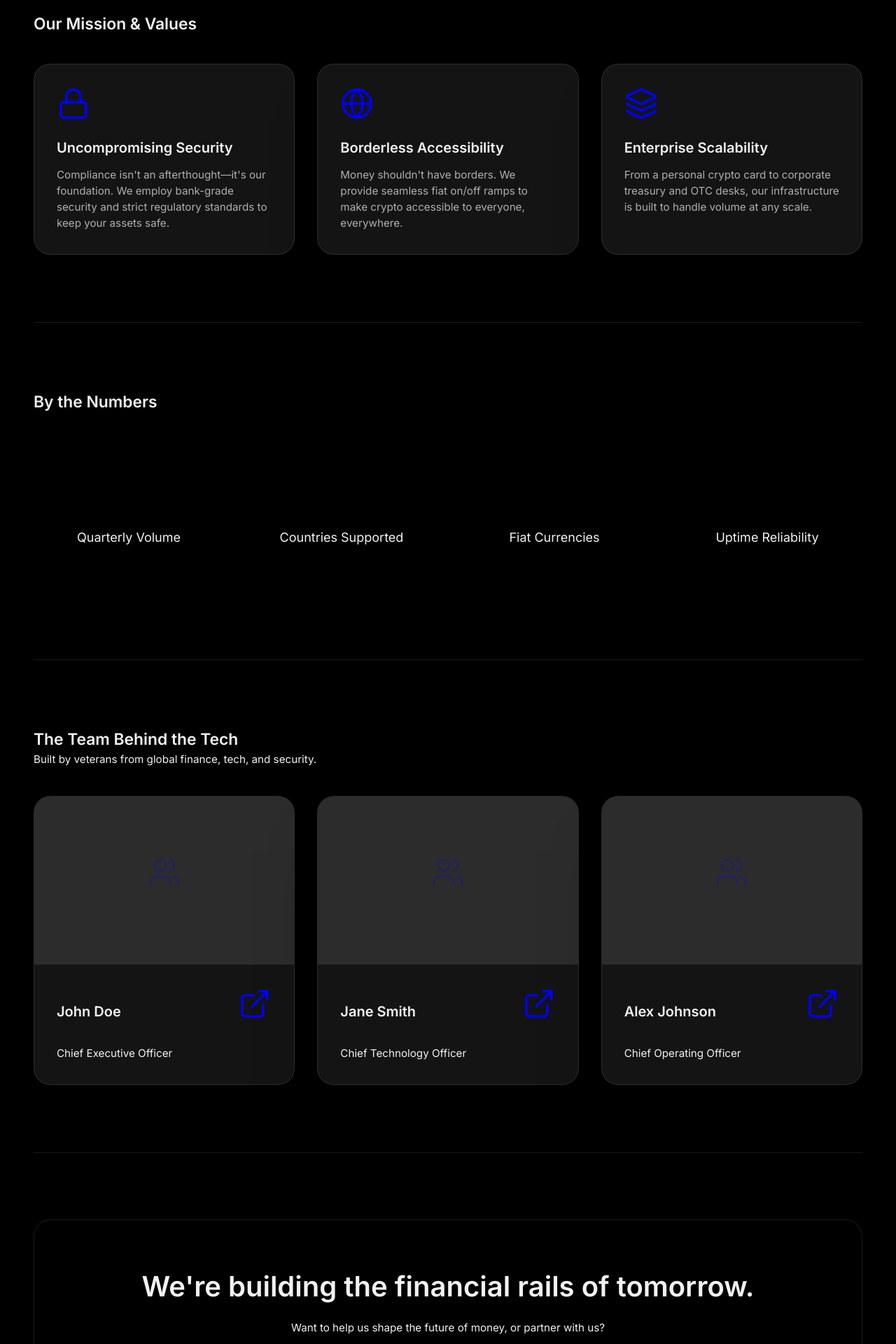
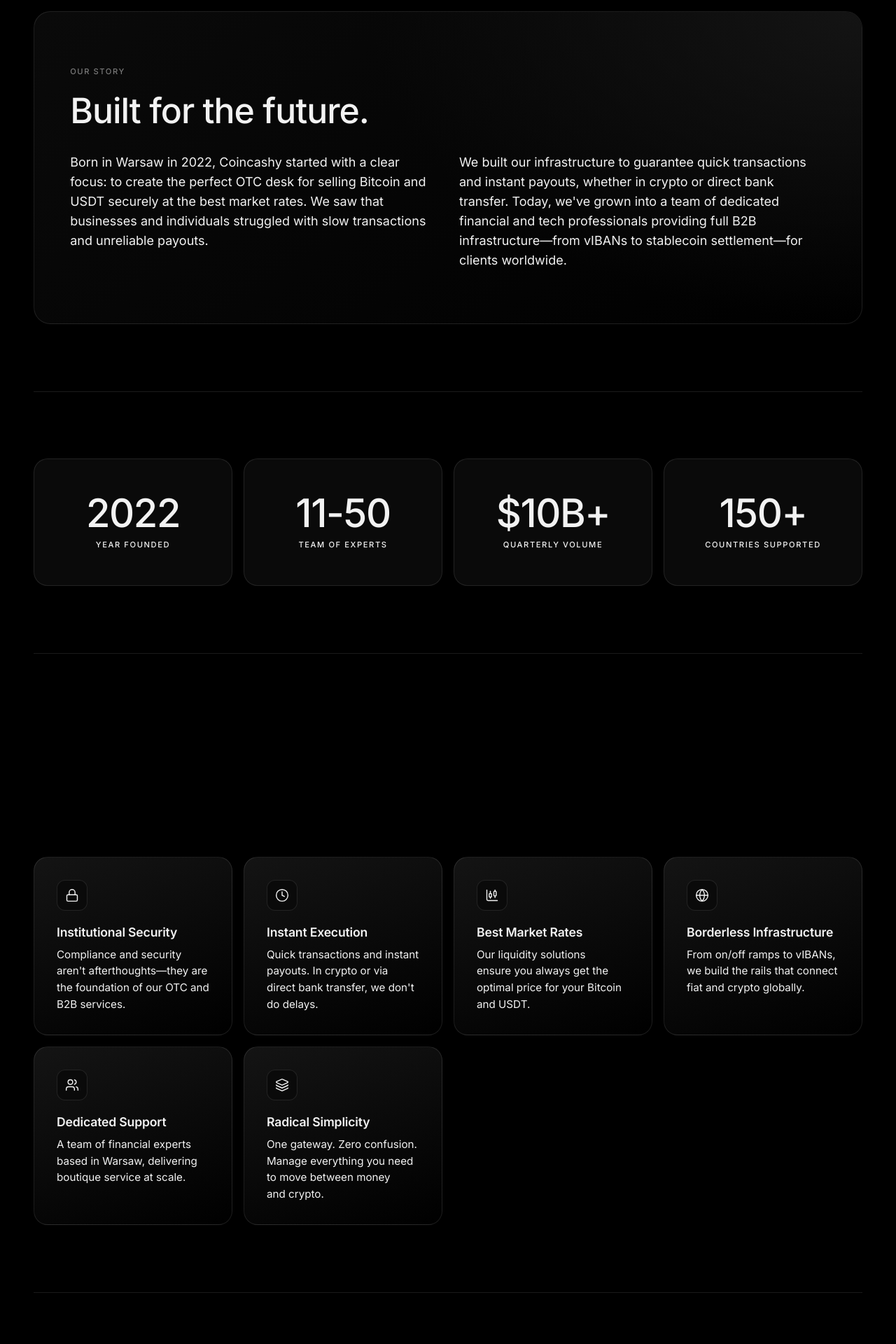
Before and after one commit to BlackFoxMetaverse/Coincashy_, a Next.js app: page /about in a window 1280 px wide. Shown: the part 880-2800 px from the top of the page at 70% size. Built offline with nearby package versions, Linux system fonts and the light colour scheme.

Commit message:
Revamp about page design with native components and responsive mobile layout

```diff
--- a/src/app/about/page.tsx
+++ b/src/app/about/page.tsx
@@ -1,21 +1,11 @@
-// @ts-nocheck
 import Footer from '@/components/Footer';
-export default function Home() {
+
+export default function About() {
   return (
     <>
-      ﻿<div>
+      <div>
+        <main className="page" id="about">
 
-
-
-
-
-
-
-
-
-
-  {/* =========================================================== HOME */}
-  <main className="page" id="about">
           <section className="hero" id="top">
             <div className="hero-bg" aria-hidden="true">
               <span className="hero-orb" />
@@ -24,34 +14,32 @@ export default function Home() {
             </div>
             <div className="wrap hero-inner">
               <div className="hero-copy hero-copy-center">
-          <h1 className="display" id="hero-title">
-            <span className="rw" style={{'--i': 0}}><span>Bridging</span></span> <span className="rw" style={{'--i': 1}}><span>the gap</span></span> <span className="rw" style={{'--i': 2}}><span>between</span></span><br /><span className="rw" style={{'--i': 3}}><span>traditional finance</span></span><br /><span className="rw" style={{'--i': 4}}><span>and the</span></span> <span className="rw" style={{'--i': 5}}><span><em>future of money.</em></span></span>
+                <h1 className="display" id="hero-title" style={{ opacity: 1, animation: 'none' }}>
+                  Bridging the gap between traditional finance and the future of money.
                 </h1>
-          <p className="lede">Coincashy is a global financial technology company. We build the infrastructure that allows individuals to spend freely and businesses to settle globally using crypto and stablecoins.</p>
+                <p className="lede" style={{ maxWidth: '800px', margin: '0 auto', opacity: 1, animation: 'none' }}>
+                  Founded in Warsaw in 2022, we built Coincashy to provide what the market was missing: a secure, instant, and institutional-grade gateway between crypto and fiat. Whether you need seamless OTC execution or robust B2B infrastructure, we move your money at the speed of the modern web.
+                </p>
               </div>
             </div>
           </section>
 
-    <section className="sec" id="mission">
+          <section className="sec" id="origin-story">
             <div className="wrap">
-        <header className="section-head">
-          <h2 className="title">Our Mission &amp; Values</h2>
-        </header>
-        <div className="about-grid-3">
-          <div className="about-card">
-            <div className="bc-ic"><svg className="ic" aria-hidden="true"><use href="#i-lock" /></svg></div>
-            <h3 className="about-title">Uncompromising Security</h3>
-            <p className="about-desc">Compliance isn't an afterthought—it's our foundation. We employ bank-grade security and strict regulatory standards to keep your assets safe.</p>
+              <div style={{ borderRadius: '24px', padding: 'clamp(2rem, 6vw, 5rem) clamp(1.25rem, 4vw, 4rem)', background: 'linear-gradient(145deg, var(--surface), var(--ground))', border: '1px solid var(--line)', position: 'relative', overflow: 'hidden' }}>
+                <div style={{ position: 'absolute', top: 0, right: 0, width: '60%', height: '100%', background: 'radial-gradient(ellipse at top right, var(--surface-2), transparent 70%)', pointerEvents: 'none' }} />
+
+                <div className="sec-head" style={{ position: 'relative', zIndex: 1, marginBottom: '2rem' }}>
+                  <p className="eyebrow">Our Story</p>
+                  <h2 className="h2" style={{ maxWidth: '600px' }}>Built for the future.</h2>
                 </div>
-          <div className="about-card">
-            <div className="bc-ic"><svg className="ic" aria-hidden="true"><use href="#i-globe" /></svg></div>
-            <h3 className="about-title">Borderless Accessibility</h3>
-            <p className="about-desc">Money shouldn't have borders. We provide seamless fiat on/off ramps to make crypto accessible to everyone, everywhere.</p>
-          </div>
-          <div className="about-card">
-            <div className="bc-ic"><svg className="ic" aria-hidden="true"><use href="#i-layers" /></svg></div>
-            <h3 className="about-title">Enterprise Scalability</h3>
-            <p className="about-desc">From a personal crypto card to corporate treasury and OTC desks, our infrastructure is built to handle volume at any scale.</p>
+                <div style={{ position: 'relative', zIndex: 1, display: 'grid', gridTemplateColumns: 'repeat(auto-fit, minmax(min(100%, 280px), 1fr))', gap: '2rem' }}>
+                  <p className="body" style={{ fontSize: 'clamp(1rem, 2.5vw, 1.125rem)', color: 'var(--hi)' }}>
+                    Born in Warsaw in 2022, Coincashy started with a clear focus: to create the perfect OTC desk for selling Bitcoin and USDT securely at the best market rates. We saw that businesses and individuals struggled with slow transactions and unreliable payouts.
+                  </p>
+                  <p className="body" style={{ fontSize: 'clamp(1rem, 2.5vw, 1.125rem)', color: 'var(--low)' }}>
+                    We built our infrastructure to guarantee quick transactions and instant payouts, whether in crypto or direct bank transfer. Today, we've grown into a team of dedicated financial and tech professionals providing full B2B infrastructure—from vIBANs to stablecoin settlement—for clients worldwide.
+                  </p>
                 </div>
               </div>
             </div>
@@ -59,89 +47,116 @@ export default function Home() {
 
           <section className="sec" id="numbers">
             <div className="wrap">
-        <header className="section-head">
-          <h2 className="title">By the Numbers</h2>
-        </header>
-        <div className="stats-grid" style={{ display: 'grid', gridTemplateColumns: 'repeat(auto-fit, minmax(240px, 1fr))', gap: '2rem', textAlign: 'center', margin: '4rem 0' }}>
-          <div className="stat-item">
-            <div style={{ fontSize: '4rem', fontWeight: 600, letterSpacing: '-0.02em', background: 'var(--grad)', WebkitBackgroundClip: 'text', WebkitTextFillColor: 'transparent' }}>$10B+</div>
-            <p style={{ color: 'var(--low)', fontSize: '1.125rem' }}>Quarterly Volume</p>
+              <div style={{ display: 'grid', gridTemplateColumns: 'repeat(auto-fit, minmax(min(100%, 200px), 1fr))', gap: '1rem' }}>
+                <div style={{ padding: 'clamp(2rem, 5vw, 3rem) clamp(1rem, 3vw, 2rem)', borderRadius: '20px', background: 'var(--surface)', border: '1px solid var(--line)', textAlign: 'center' }}>
+                  <div className="display" style={{ fontSize: 'clamp(2.5rem, 8vw, 3.5rem)', color: 'var(--hi)', marginBottom: '0.5rem' }}>2022</div>
+                  <p className="eyebrow" style={{ color: 'var(--low)', margin: 0 }}>Year Founded</p>
                 </div>
-          <div className="stat-item">
-            <div style={{ fontSize: '4rem', fontWeight: 600, letterSpacing: '-0.02em', background: 'var(--grad)', WebkitBackgroundClip: 'text', WebkitTextFillColor: 'transparent' }}>150+</div>
-            <p style={{ color: 'var(--low)', fontSize: '1.125rem' }}>Countries Supported</p>
+                <div style={{ padding: 'clamp(2rem, 5vw, 3rem) clamp(1rem, 3vw, 2rem)', borderRadius: '20px', background: 'var(--surface)', border: '1px solid var(--line)', textAlign: 'center' }}>
+                  <div className="display" style={{ fontSize: 'clamp(2.5rem, 8vw, 3.5rem)', color: 'var(--hi)', marginBottom: '0.5rem' }}>11-50</div>
+                  <p className="eyebrow" style={{ color: 'var(--low)', margin: 0 }}>Team of Experts</p>
                 </div>
-          <div className="stat-item">
-            <div style={{ fontSize: '4rem', fontWeight: 600, letterSpacing: '-0.02em', background: 'var(--grad)', WebkitBackgroundClip: 'text', WebkitTextFillColor: 'transparent' }}>50+</div>
-            <p style={{ color: 'var(--low)', fontSize: '1.125rem' }}>Fiat Currencies</p>
+                <div style={{ padding: 'clamp(2rem, 5vw, 3rem) clamp(1rem, 3vw, 2rem)', borderRadius: '20px', background: 'var(--surface)', border: '1px solid var(--line)', textAlign: 'center' }}>
+                  <div className="display" style={{ fontSize: 'clamp(2.5rem, 8vw, 3.5rem)', color: 'var(--hi)', marginBottom: '0.5rem' }}>$10B+</div>
+                  <p className="eyebrow" style={{ color: 'var(--low)', margin: 0 }}>Quarterly Volume</p>
                 </div>
-          <div className="stat-item">
-            <div style={{ fontSize: '4rem', fontWeight: 600, letterSpacing: '-0.02em', background: 'var(--grad)', WebkitBackgroundClip: 'text', WebkitTextFillColor: 'transparent' }}>99.99%</div>
-            <p style={{ color: 'var(--low)', fontSize: '1.125rem' }}>Uptime Reliability</p>
+                <div style={{ padding: 'clamp(2rem, 5vw, 3rem) clamp(1rem, 3vw, 2rem)', borderRadius: '20px', background: 'var(--surface)', border: '1px solid var(--line)', textAlign: 'center' }}>
+                  <div className="display" style={{ fontSize: 'clamp(2.5rem, 8vw, 3.5rem)', color: 'var(--hi)', marginBottom: '0.5rem' }}>150+</div>
+                  <p className="eyebrow" style={{ color: 'var(--low)', margin: 0 }}>Countries Supported</p>
                 </div>
               </div>
             </div>
           </section>
 
-    <section className="sec" id="leadership">
+          <section className="sec" id="mission">
             <div className="wrap">
-        <header className="section-head">
-          <h2 className="title">The Team Behind the Tech</h2>
-          <p className="subtitle">Built by veterans from global finance, tech, and security.</p>
+              <header className="sec-head rv" style={{ textAlign: 'center', margin: '0 auto 3rem', alignItems: 'center', justifyItems: 'center' }}>
+                <p className="eyebrow">Our Values</p>
+                <h2 className="h2">The foundations of our infrastructure.</h2>
               </header>
-        <div className="about-grid-3">
-          <div className="about-card" style={{ padding: '0', overflow: 'hidden' }}>
-            <div style={{ height: '240px', background: 'var(--line)', display: 'flex', alignItems: 'center', justifyContent: 'center' }}>
-              <svg className="ic" style={{ width: '48px', height: '48px', opacity: 0.2 }} aria-hidden="true"><use href="#i-users" /></svg>
+
+              <div style={{ display: 'grid', gridTemplateColumns: 'repeat(auto-fit, minmax(min(100%, 280px), 1fr))', gap: '1rem' }}>
+                <div style={{ borderRadius: '20px', padding: 'clamp(1.5rem, 5vw, 2rem)', background: 'linear-gradient(160deg, var(--surface-2), var(--ground))', border: '1px solid var(--line)' }}>
+                  <div style={{ marginBottom: '1.25rem', width: '44px', height: '44px', display: 'flex', alignItems: 'center', justifyContent: 'center', background: 'var(--surface)', borderRadius: '12px', border: '1px solid var(--line)', color: 'var(--hi)' }}>
+                    <svg className="ic" aria-hidden="true" style={{ width: '20px', height: '20px' }}><use href="#i-lock" /></svg>
                   </div>
-            <div style={{ padding: '2rem' }}>
-              <h3 className="about-title" style={{ display: 'flex', justifyContent: 'space-between', alignItems: 'center' }}>
-                John Doe
-                <a href="#" style={{ color: 'var(--hi)' }}><svg className="ic" aria-hidden="true"><use href="#i-external-link" /></svg></a>
-              </h3>
-              <p className="about-desc" style={{ marginTop: '0.25rem', color: 'var(--hi)' }}>Chief Executive Officer</p>
+                  <h3 className="h4" style={{ marginBottom: '0.5rem', color: 'var(--hi)' }}>Institutional Security</h3>
+                  <p className="body" style={{ color: 'var(--low)' }}>Compliance and security aren't afterthoughts—they are the foundation of our OTC and B2B services.</p>
+                </div>
+
+                <div style={{ borderRadius: '20px', padding: 'clamp(1.5rem, 5vw, 2rem)', background: 'linear-gradient(160deg, var(--surface-2), var(--ground))', border: '1px solid var(--line)' }}>
+                  <div style={{ marginBottom: '1.25rem', width: '44px', height: '44px', display: 'flex', alignItems: 'center', justifyContent: 'center', background: 'var(--surface)', borderRadius: '12px', border: '1px solid var(--line)', color: 'var(--hi)' }}>
+                    <svg className="ic" aria-hidden="true" style={{ width: '20px', height: '20px' }}><use href="#i-clock" /></svg>
+                  </div>
+                  <h3 className="h4" style={{ marginBottom: '0.5rem', color: 'var(--hi)' }}>Instant Execution</h3>
+                  <p className="body" style={{ color: 'var(--low)' }}>Quick transactions and instant payouts. In crypto or via direct bank transfer, we don't do delays.</p>
+                </div>
+
+                <div style={{ borderRadius: '20px', padding: 'clamp(1.5rem, 5vw, 2rem)', background: 'linear-gradient(160deg, var(--surface-2), var(--ground))', border: '1px solid var(--line)' }}>
+                  <div style={{ marginBottom: '1.25rem', width: '44px', height: '44px', display: 'flex', alignItems: 'center', justifyContent: 'center', background: 'var(--surface)', borderRadius: '12px', border: '1px solid var(--line)', color: 'var(--hi)' }}>
+                    <svg className="ic" aria-hidden="true" style={{ width: '20px', height: '20px' }}><use href="#i-chart-candlestick" /></svg>
+                  </div>
+                  <h3 className="h4" style={{ marginBottom: '0.5rem', color: 'var(--hi)' }}>Best Market Rates</h3>
+                  <p className="body" style={{ color: 'var(--low)' }}>Our liquidity solutions ensure you always get the optimal price for your Bitcoin and USDT.</p>
+                </div>
+
+                <div style={{ borderRadius: '20px', padding: 'clamp(1.5rem, 5vw, 2rem)', background: 'linear-gradient(160deg, var(--surface-2), var(--ground))', border: '1px solid var(--line)' }}>
+                  <div style={{ marginBottom: '1.25rem', width: '44px', height: '44px', display: 'flex', alignItems: 'center', justifyContent: 'center', background: 'var(--surface)', borderRadius: '12px', border: '1px solid var(--line)', color: 'var(--hi)' }}>
+                    <svg className="ic" aria-hidden="true" style={{ width: '20px', height: '20px' }}><use href="#i-globe" /></svg>
+                  </div>
+                  <h3 className="h4" style={{ marginBottom: '0.5rem', color: 'var(--hi)' }}>Borderless Infrastructure</h3>
+                  <p className="body" style={{ color: 'var(--low)' }}>From on/off ramps to vIBANs, we build the rails that connect fiat and crypto globally.</p>
+                </div>
+
+                <div style={{ borderRadius: '20px', padding: 'clamp(1.5rem, 5vw, 2rem)', background: 'linear-gradient(160deg, var(--surface-2), var(--ground))', border: '1px solid var(--line)' }}>
+                  <div style={{ marginBottom: '1.25rem', width: '44px', height: '44px', display: 'flex', alignItems: 'center', justifyContent: 'center', background: 'var(--surface)', borderRadius: '12px', border: '1px solid var(--line)', color: 'var(--hi)' }}>
+                    <svg className="ic" aria-hidden="true" style={{ width: '20px', height: '20px' }}><use href="#i-users" /></svg>
+                  </div>
+                  <h3 className="h4" style={{ marginBottom: '0.5rem', color: 'var(--hi)' }}>Dedicated Support</h3>
+                  <p className="body" style={{ color: 'var(--low)' }}>A team of financial experts based in Warsaw, delivering boutique service at scale.</p>
+                </div>
+
+                <div style={{ borderRadius: '20px', padding: 'clamp(1.5rem, 5vw, 2rem)', background: 'linear-gradient(160deg, var(--surface-2), var(--ground))', border: '1px solid var(--line)' }}>
+                  <div style={{ marginBottom: '1.25rem', width: '44px', height: '44px', display: 'flex', alignItems: 'center', justifyContent: 'center', background: 'var(--surface)', borderRadius: '12px', border: '1px solid var(--line)', color: 'var(--hi)' }}>
+                    <svg className="ic" aria-hidden="true" style={{ width: '20px', height: '20px' }}><use href="#i-layers" /></svg>
+                  </div>
+                  <h3 className="h4" style={{ marginBottom: '0.5rem', color: 'var(--hi)' }}>Radical Simplicity</h3>
+                  <p className="body" style={{ color: 'var(--low)' }}>One gateway. Zero confusion. Manage everything you need to move between money and crypto.</p>
                 </div>
               </div>
-          <div className="about-card" style={{ padding: '0', overflow: 'hidden' }}>
-            <div style={{ height: '240px', background: 'var(--line)', display: 'flex', alignItems: 'center', justifyContent: 'center' }}>
-              <svg className="ic" style={{ width: '48px', height: '48px', opacity: 0.2 }} aria-hidden="true"><use href="#i-users" /></svg>
             </div>
-            <div style={{ padding: '2rem' }}>
-              <h3 className="about-title" style={{ display: 'flex', justifyContent: 'space-between', alignItems: 'center' }}>
-                Jane Smith
-                <a href="#" style={{ color: 'var(--hi)' }}><svg className="ic" aria-hidden="true"><use href="#i-external-link" /></svg></a>
-              </h3>
-              <p className="about-desc" style={{ marginTop: '0.25rem', color: 'var(--hi)' }}>Chief Technology Officer</p>
+          </section>
+
+          <section className="sec" id="culture">
+            <div className="wrap">
+              <div style={{ borderRadius: '24px', padding: 'clamp(2.5rem, 6vw, 5rem) clamp(1.25rem, 4vw, 4rem)', background: 'var(--surface-2)', border: '1px solid var(--line)', position: 'relative', overflow: 'hidden', textAlign: 'center' }}>
+                <div style={{ position: 'absolute', inset: 0, background: 'radial-gradient(circle at 50% 120%, color-mix(in srgb, var(--jade) 15%, transparent), transparent 60%)', pointerEvents: 'none' }} />
+
+                <div style={{ position: 'relative', zIndex: 1, width: '64px', height: '64px', background: 'var(--ground)', borderRadius: '50%', display: 'flex', alignItems: 'center', justifyContent: 'center', margin: '0 auto 1.5rem', border: '1px solid var(--line)' }}>
+                  <svg className="ic" style={{ width: '28px', height: '28px', color: 'var(--hi)' }} aria-hidden="true"><use href="#i-users" /></svg>
                 </div>
-          </div>
-          <div className="about-card" style={{ padding: '0', overflow: 'hidden' }}>
-            <div style={{ height: '240px', background: 'var(--line)', display: 'flex', alignItems: 'center', justifyContent: 'center' }}>
-              <svg className="ic" style={{ width: '48px', height: '48px', opacity: 0.2 }} aria-hidden="true"><use href="#i-users" /></svg>
-            </div>
-            <div style={{ padding: '2rem' }}>
-              <h3 className="about-title" style={{ display: 'flex', justifyContent: 'space-between', alignItems: 'center' }}>
-                Alex Johnson
-                <a href="#" style={{ color: 'var(--hi)' }}><svg className="ic" aria-hidden="true"><use href="#i-external-link" /></svg></a>
-              </h3>
-              <p className="about-desc" style={{ marginTop: '0.25rem', color: 'var(--hi)' }}>Chief Operating Officer</p>
-            </div>
-          </div>
+                <p className="eyebrow" style={{ position: 'relative', zIndex: 1, marginBottom: '0.75rem' }}>Built in Warsaw</p>
+                <h2 className="h2" style={{ position: 'relative', zIndex: 1, marginBottom: '1.25rem', maxWidth: '700px', margin: '0 auto 1.25rem' }}>Our strength lies in our people.</h2>
+                <p className="body" style={{ maxWidth: '600px', margin: '0 auto', fontSize: 'clamp(1rem, 2.5vw, 1.125rem)', position: 'relative', zIndex: 1, color: 'var(--low)' }}>
+                  From compliance officers to core engineers and OTC traders, our Warsaw-based team ensures that Coincashy operates with uncompromising standards, day in and day out. We combine deep European financial expertise with cutting-edge crypto technology.
+                </p>
               </div>
             </div>
           </section>
 
           <section className="sec" id="cta-bottom" style={{ marginBottom: '4rem' }}>
             <div className="wrap">
-        <div style={{ textAlign: 'center', padding: '4rem 2rem', background: 'var(--glass)', border: '1px solid var(--line)', borderRadius: '24px' }}>
-          <h2 className="title" style={{ fontSize: '2.5rem', marginBottom: '1rem' }}>We're building the financial rails of tomorrow.</h2>
-          <p className="subtitle" style={{ marginBottom: '2rem' }}>Want to help us shape the future of money, or partner with us?</p>
-          <div className="cta-row" style={{ justifyContent: 'center' }}>
-            <a className="btn btn-solid" href="/careers">View Open Roles<svg className="ic" aria-hidden="true"><use href="#i-arrow-right" /></svg></a>
-            <a className="btn btn-line" href="/contact">Talk to Sales<svg className="ic" aria-hidden="true"><use href="#i-arrow-right" /></svg></a>
+              <div style={{ borderRadius: '24px', padding: 'clamp(2.5rem, 6vw, 4rem) clamp(1.25rem, 4vw, 2rem)', background: 'linear-gradient(180deg, var(--surface), var(--ground))', border: '1px solid var(--line)', textAlign: 'center' }}>
+                <h2 className="h2" style={{ fontSize: 'clamp(1.8rem, 5vw, 3rem)', marginBottom: '1rem', color: 'var(--hi)' }}>Ready for secure OTC execution?</h2>
+                <p className="body" style={{ marginBottom: '2rem', color: 'var(--low)', fontSize: 'clamp(1rem, 2.5vw, 1.125rem)' }}>Reach out to our experts and let's build the future together.</p>
+                <div className="cta-row" style={{ justifyContent: 'center', display: 'flex', gap: '0.75rem', flexWrap: 'wrap' }}>
+                  <a className="btn btn-solid" href="tel:+447452022306" style={{ flex: '1 1 auto', maxWidth: '100%' }}><svg className="ic" aria-hidden="true"><use href="#i-smartphone" /></svg>+44 7452 022306</a>
+                  <a className="btn btn-line" href="/#contact" style={{ flex: '1 1 auto', maxWidth: '100%' }}>Integrate our API<svg className="ic" aria-hidden="true"><use href="#i-arrow-right" /></svg></a>
                 </div>
               </div>
             </div>
           </section>
+
         </main>
         <Footer />
       </div>
```
Also changed, not shown: build-about.js (+71 -78 lines), src/app/page.tsx (line endings or trailing spaces). Lines whose indentation alone changed are shown as unchanged.
